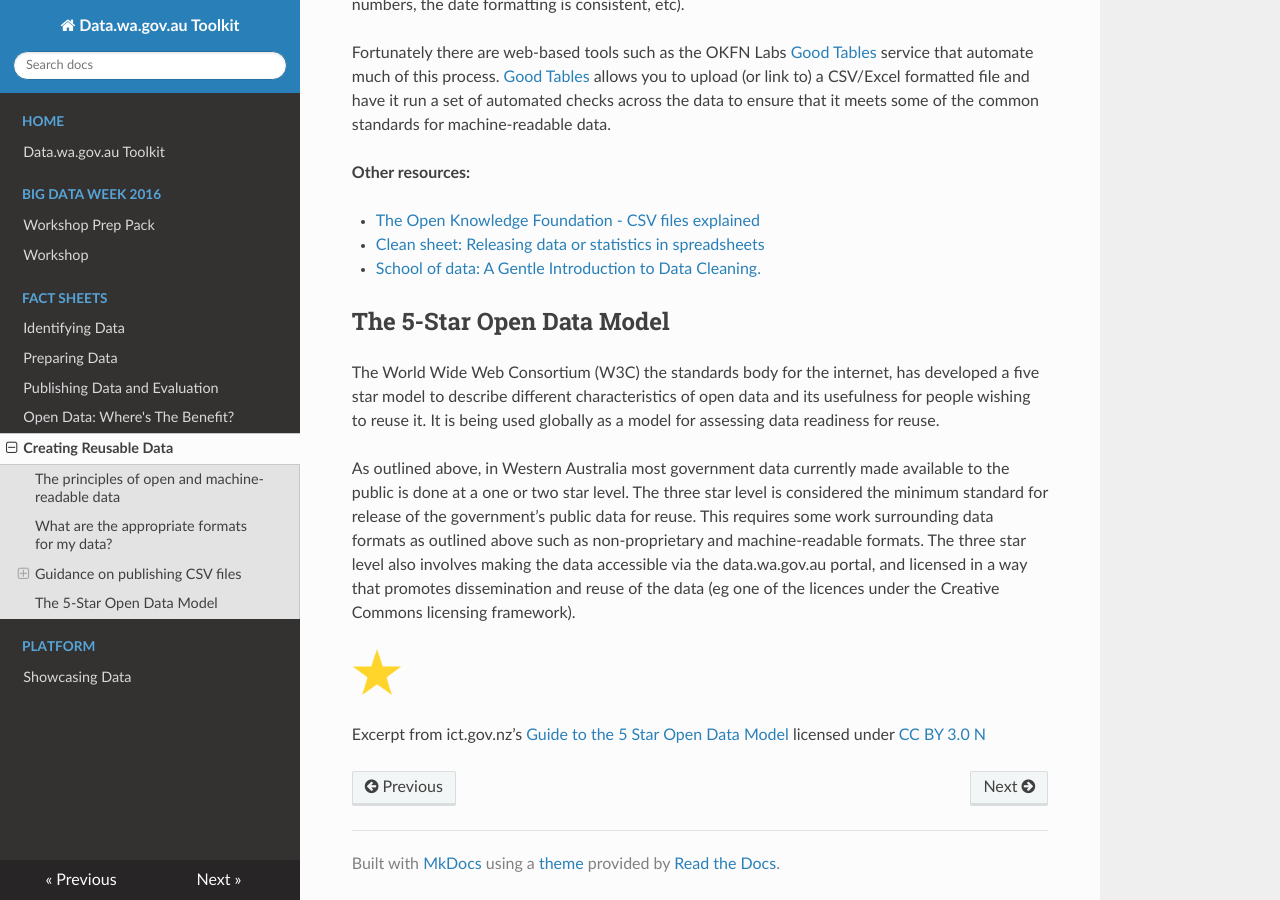
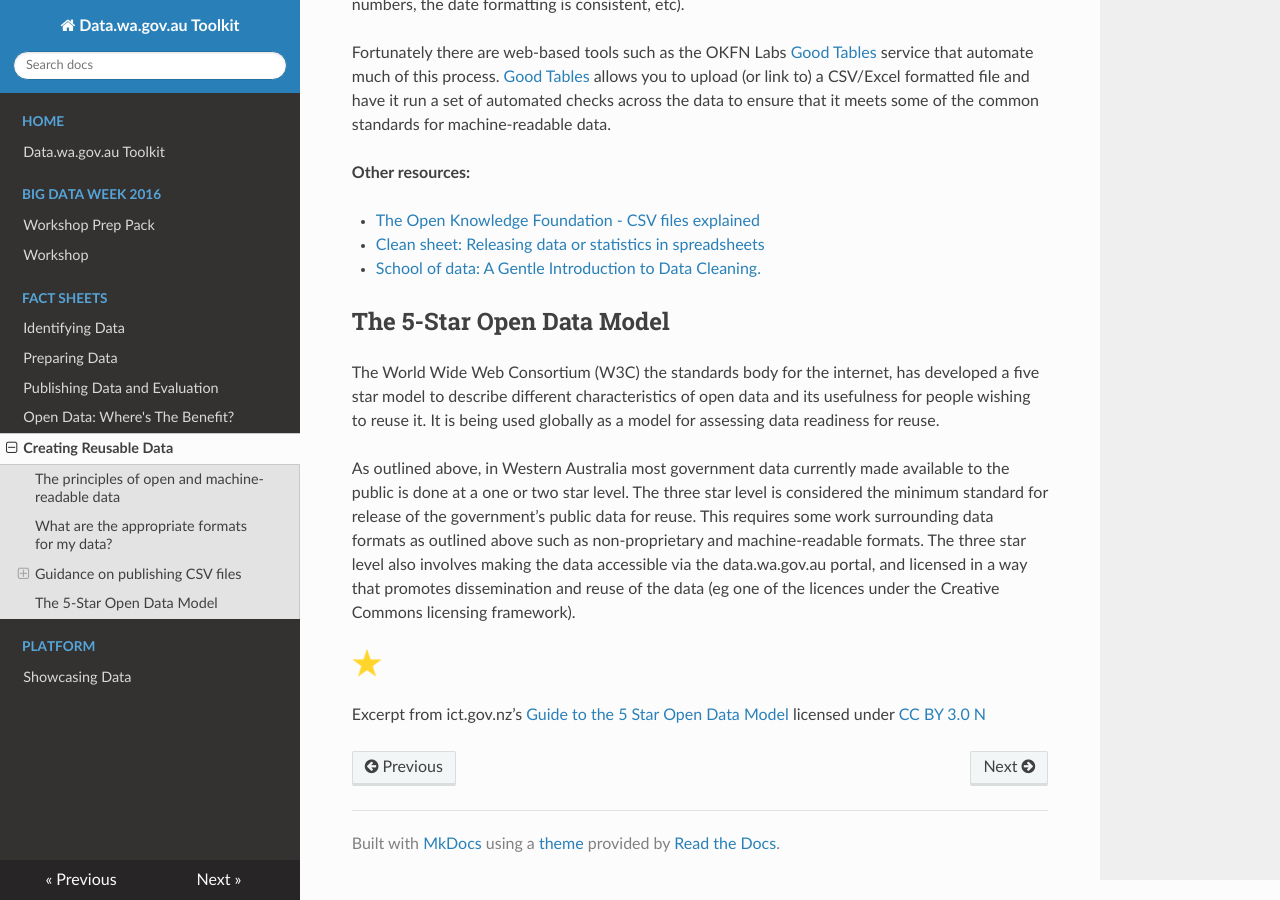
Before and after one commit to datawagovau/toolkit, an MkDocs documentation site: the page built from docs/factsheets/creating-reusable-data.md, in a window 1280 px wide and 900 px high, scrolled down 2113 px. Built offline with MkDocs 1.6.1, drawn with Linux system fonts in a browser that asks for light colours; nearby versions of some CDN libraries; old or Windows-style settings are respelled for this version of MkDocs.

Commit message:
Update creating-reusable-data.md

```diff
--- a/docs/factsheets/creating-reusable-data.md
+++ b/docs/factsheets/creating-reusable-data.md
@@ -112,6 +112,6 @@ making the data accessible via the data.wa.gov.au portal, and licensed in a way
 promotes dissemination and reuse of the data (eg one of the licences under the
 Creative Commons licensing framework).
 
-<img src="/imgs/Star-yellow.png" width="50">
+<img src="/imgs/Star-yellow.png" width="30">
 
 Excerpt from ict.gov.nz’s [Guide to the 5 Star Open Data Model](https://www.ict.govt.nz/guidance-and-resources/open-government/toolkit-agencies/applying-5-star-open-data-model-your-high-value-pu/) licensed under [CC BY 3.0 N](http://creativecommons.org/licenses/by/3.0/nz/)
```
